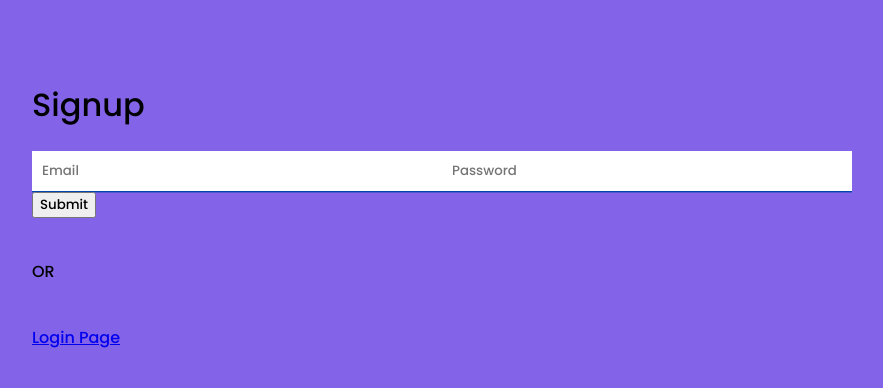
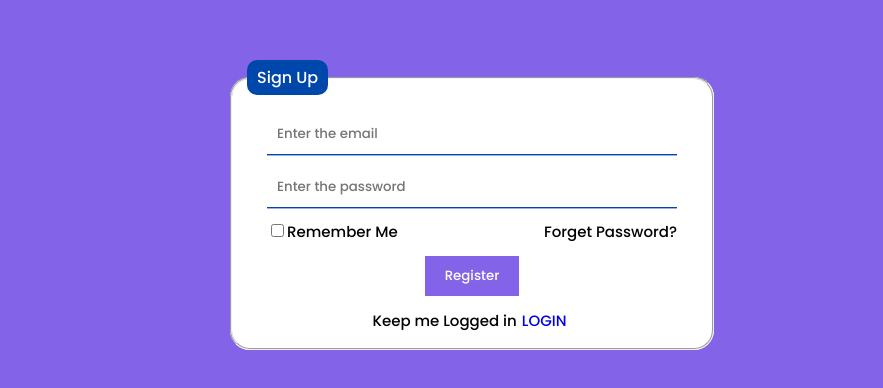
Before and after one commit to Rajesh4027/To-Create-User-Regitration-by-Using-ReactJs-and-Connect-with-MongoDB, a React (Create React App) app in the folder userregapp/: page /signup in a window 1280 px wide. Shown: the part 140-528 px from the top of the page, without its empty margins (168-1051 px from the left). Built offline with nearby package versions, Linux system fonts and the light colour scheme.

Commit message:
user details passed the database

```diff
--- a/userregapp/src/App.css
+++ b/userregapp/src/App.css
@@ -17,8 +17,15 @@ fieldset{
     width: 450px;
     border-radius: 20px;
     background-color: white;
-    font-size: 25px;
+    font-size: 20px;
     transition: 1s;
+}
+#leg{
+    background-color: #0047AB;
+    color: white;
+    font-size: medium;
+    padding: 5px 10px;
+    border-radius: 10px;
 }
 td{
     font-size: 15px;
@@ -27,9 +34,11 @@ td{
 input[type="email"],input[type="password"]{
     width: 390px;
     padding: 10px;
-    transition: 0.3s;
     border: none;
     box-shadow: 0 1.4px #0047AB ;
+}
+input[type="email"]:focus,input[type="password"]:focus{
+    outline: none;
 }
 #for{
     text-align: right;
@@ -39,12 +48,25 @@ button{
     background-color: #8364e8;
     color: white;
     border: none;
-    transition: 0.3;
 }
-input[type="email"]:hover,input[type="password"]:hover,button:hover{
+button,input[type="email"],input[type="password"]{
+    transition: 0.2s;
+}
+input[type="email"]:hover,input[type="password"]:hover,button:hover,#leg:hover{
     box-shadow: 0 0 8px #0047AB;
     transform: scale(1);
+    font-weight: bold;
 }
 fieldset:hover{
     transform: scale(1.2);
 }
+#signUp{
+    padding: 5px;
+    text-decoration: none;
+}
+#signUp:hover{
+    color: #0047AB;
+    border: none;
+    font-weight: bold;
+
+}
--- a/userregapp/src/components/Home.js
+++ b/userregapp/src/components/Home.js
@@ -7,8 +7,8 @@ function Home() {
     return(
         <div className="homepage">
 
-            <h1>Hello {location.state.id} and welcome to the home </h1>
-
+            <h1>Hello  and welcome to the home </h1>
+            {/* {location.state.id} */}
         </div>
     )
 }
--- a/userregapp/src/components/Login.js
+++ b/userregapp/src/components/Login.js
@@ -19,7 +19,7 @@ function Login(){
             })
             .then(res=>{
                 if(res.data=="exist"){
-                    history("/home",{state:{id:email}})
+                    history("/home")
                 }
                 else if(res.data=="notexist"){
                     alert("User have not sign up")
--- a/userregapp/src/components/Signup.js
+++ b/userregapp/src/components/Signup.js
@@ -1,7 +1,7 @@
 import React,{useEffect, useState} from "react"
 import axios from "axios"
 import { useNavigate,Link} from "react-router-dom"
-
+import '../App.css'
 
 function Login() {
 
@@ -37,18 +37,31 @@ function Login() {
 
     return(
         <div className="login">
-             <h1>Signup</h1>
             <form action="POST">
-                <input type="email" name="" id="" onChange={(e) => { setEmail(e.target.value) }} placeholder="Email" />
-                <input type="password" name="" id="" onChange={(e) => { setPassword(e.target.value) }} placeholder="Password" />
-                <input type="Submit" onClick={submit}/>
+             <fieldset id="login_sty">
+                <legend id="leg">Sign Up</legend>
+                <table>
+                <tr>
+                    <td colSpan={2} align="center"><input type="email" onChange={(e) => { setEmail(e.target.value) }} placeholder="Enter the email" />
+               </td>
+                </tr>
+                <tr>
+                    <td colSpan={2} align="center"><input type="password" onChange={(e) => { setPassword(e.target.value) }} placeholder="Enter the password" />
+               </td>
+                </tr>
+                <tr>
+                    <td><input type="checkbox"/>Remember Me</td>
+                    <td colSpan={1} id="for">Forget Password?</td>
+                </tr>
+                <tr>
+                    <td colSpan={2} align="center"><button onClick={submit}>Register</button></td>
+                </tr>
+                <tr>
+                    <td colSpan={2} align="center">Keep me Logged in<Link to="/" id="signUp">LOGIN</Link></td>
+                </tr>
+                </table>
+             </fieldset>
             </form>
-
-            <br />
-            <p>OR</p>
-            <br />
-
-            <Link to="/">Login Page</Link>
         </div>
     )
 }
```
